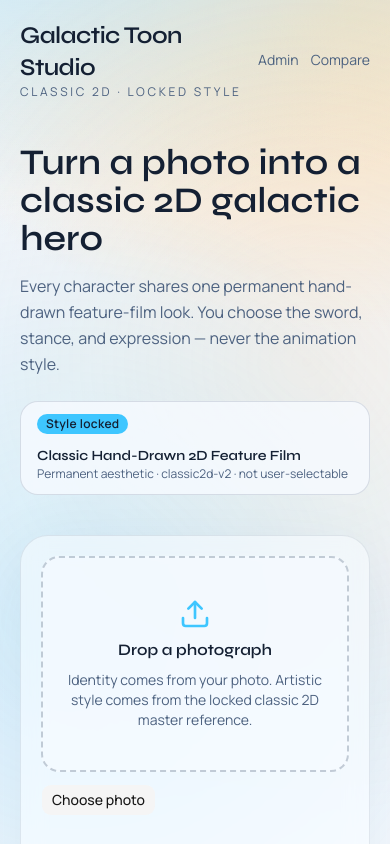
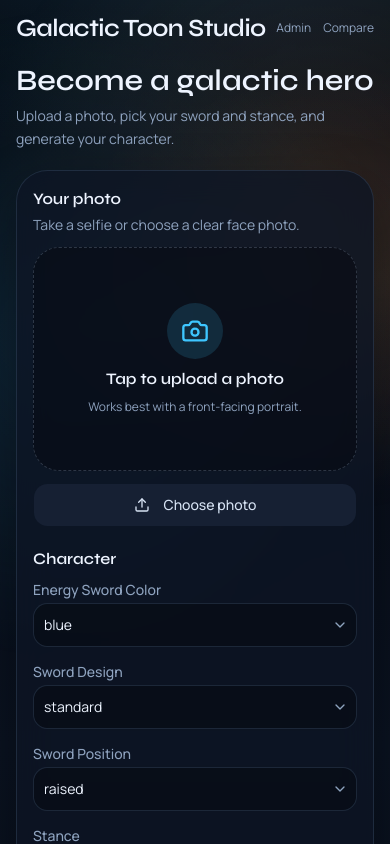
Before and after one commit to cdarrach-code/galactoon, a Next.js app: page / in a window 390 px wide. Shown: the top 844 px of the page. Built offline with nearby package versions, Linux system fonts and the light colour scheme.

Commit message:
Mobile-first dark galactic studio UI
Restyle for dark space aesthetics, emphasize photo upload, remove
style-lock messaging from the UI, and lock framing to three-quarter.

Co-authored-by: cdarrach <cdarrach@gmail.com>

```diff
--- a/src/app/globals.css
+++ b/src/app/globals.css
@@ -7,9 +7,9 @@
 @theme inline {
   --color-background: var(--background);
   --color-foreground: var(--foreground);
-  --font-sans: var(--font-sans);
+  --font-sans: var(--font-body);
   --font-mono: var(--font-geist-mono);
-  --font-heading: var(--font-sans);
+  --font-heading: var(--font-display);
   --color-sidebar-ring: var(--sidebar-ring);
   --color-sidebar-border: var(--sidebar-border);
   --color-sidebar-accent-foreground: var(--sidebar-accent-foreground);
@@ -49,72 +49,47 @@
 }
 
 :root {
-  --background: oklch(1 0 0);
-  --foreground: oklch(0.145 0 0);
-  --card: oklch(1 0 0);
-  --card-foreground: oklch(0.145 0 0);
-  --popover: oklch(1 0 0);
-  --popover-foreground: oklch(0.145 0 0);
-  --primary: oklch(0.205 0 0);
-  --primary-foreground: oklch(0.985 0 0);
-  --secondary: oklch(0.97 0 0);
-  --secondary-foreground: oklch(0.205 0 0);
-  --muted: oklch(0.97 0 0);
-  --muted-foreground: oklch(0.556 0 0);
-  --accent: oklch(0.97 0 0);
-  --accent-foreground: oklch(0.205 0 0);
-  --destructive: oklch(0.577 0.245 27.325);
-  --border: oklch(0.922 0 0);
-  --input: oklch(0.922 0 0);
-  --ring: oklch(0.708 0 0);
-  --chart-1: oklch(0.87 0 0);
-  --chart-2: oklch(0.556 0 0);
-  --chart-3: oklch(0.439 0 0);
-  --chart-4: oklch(0.371 0 0);
-  --chart-5: oklch(0.269 0 0);
-  --radius: 0.625rem;
-  --sidebar: oklch(0.985 0 0);
-  --sidebar-foreground: oklch(0.145 0 0);
-  --sidebar-primary: oklch(0.205 0 0);
-  --sidebar-primary-foreground: oklch(0.985 0 0);
-  --sidebar-accent: oklch(0.97 0 0);
-  --sidebar-accent-foreground: oklch(0.205 0 0);
-  --sidebar-border: oklch(0.922 0 0);
-  --sidebar-ring: oklch(0.708 0 0);
-}
+  --background: #070b14;
+  --foreground: #e8eef8;
+  --card: #0d1524;
+  --card-foreground: #e8eef8;
+  --popover: #101a2c;
+  --popover-foreground: #e8eef8;
+  --primary: #3ec6ff;
+  --primary-foreground: #041018;
+  --secondary: #162033;
+  --secondary-foreground: #d7e3f4;
+  --muted: #121b2c;
+  --muted-foreground: #8fa3bf;
+  --accent: #1a2740;
+  --accent-foreground: #e8eef8;
+  --destructive: #ff6b6b;
+  --border: rgb(140 180 230 / 14%);
+  --input: rgb(140 180 230 / 16%);
+  --ring: #3ec6ff;
+  --chart-1: #3ec6ff;
+  --chart-2: #8fa3bf;
+  --chart-3: #5ad0ff;
+  --chart-4: #2a3d5c;
+  --chart-5: #162033;
+  --radius: 0.9rem;
+  --sidebar: #0d1524;
+  --sidebar-foreground: #e8eef8;
+  --sidebar-primary: #3ec6ff;
+  --sidebar-primary-foreground: #041018;
+  --sidebar-accent: #162033;
+  --sidebar-accent-foreground: #e8eef8;
+  --sidebar-border: rgb(140 180 230 / 14%);
+  --sidebar-ring: #3ec6ff;
 
-.dark {
-  --background: oklch(0.145 0 0);
-  --foreground: oklch(0.985 0 0);
-  --card: oklch(0.205 0 0);
-  --card-foreground: oklch(0.985 0 0);
-  --popover: oklch(0.205 0 0);
-  --popover-foreground: oklch(0.985 0 0);
-  --primary: oklch(0.922 0 0);
-  --primary-foreground: oklch(0.205 0 0);
-  --secondary: oklch(0.269 0 0);
-  --secondary-foreground: oklch(0.985 0 0);
-  --muted: oklch(0.269 0 0);
-  --muted-foreground: oklch(0.708 0 0);
-  --accent: oklch(0.269 0 0);
-  --accent-foreground: oklch(0.985 0 0);
-  --destructive: oklch(0.704 0.191 22.216);
-  --border: oklch(1 0 0 / 10%);
-  --input: oklch(1 0 0 / 15%);
-  --ring: oklch(0.556 0 0);
-  --chart-1: oklch(0.87 0 0);
-  --chart-2: oklch(0.556 0 0);
-  --chart-3: oklch(0.439 0 0);
-  --chart-4: oklch(0.371 0 0);
-  --chart-5: oklch(0.269 0 0);
-  --sidebar: oklch(0.205 0 0);
-  --sidebar-foreground: oklch(0.985 0 0);
-  --sidebar-primary: oklch(0.488 0.243 264.376);
-  --sidebar-primary-foreground: oklch(0.985 0 0);
-  --sidebar-accent: oklch(0.269 0 0);
-  --sidebar-accent-foreground: oklch(0.985 0 0);
-  --sidebar-border: oklch(1 0 0 / 10%);
-  --sidebar-ring: oklch(0.556 0 0);
+  --ink: #eef4ff;
+  --ink-soft: #9db0c9;
+  --muted-copy: #8fa3bf;
+  --panel: rgb(13 21 36 / 78%);
+  --plasma: #3ec6ff;
+  --plasma-deep: #1490d0;
+  --danger: #ff7b7b;
+  --void: #05080f;
 }
 
 @layer base {
@@ -129,45 +104,33 @@
   }
 }
 
-:root {
-  --ink: #142033;
-  --ink-soft: #2a3d5c;
-  --muted-copy: #4d6280;
-  --panel: #f7fbff;
-  --plasma: #3ec6ff;
-  --plasma-deep: #1287c9;
-  --danger: #c0392b;
-  --studio-glow: #9fd8ff;
-  --nebula-a: #b8e6ff;
-  --nebula-b: #ffe2b8;
-  --nebula-c: #d4f5e8;
-}
-
 .studio-shell {
   color: var(--ink);
   background:
-    radial-gradient(1200px 700px at 12% -10%, var(--nebula-a), transparent 60%),
-    radial-gradient(900px 600px at 90% 0%, var(--nebula-b), transparent 55%),
-    radial-gradient(800px 500px at 50% 100%, var(--nebula-c), transparent 50%),
-    linear-gradient(180deg, #eef6ff 0%, #f8fbff 45%, #eef3f8 100%);
+    radial-gradient(900px 520px at 50% -8%, rgb(62 198 255 / 16%), transparent 55%),
+    radial-gradient(700px 420px at 100% 18%, rgb(255 170 90 / 10%), transparent 50%),
+    radial-gradient(600px 380px at 0% 70%, rgb(80 160 255 / 10%), transparent 45%),
+    linear-gradient(180deg, #05080f 0%, #0a1220 48%, #070b14 100%);
+  min-height: 100dvh;
 }
 
 .nebula-layer {
   background:
-    radial-gradient(circle at 20% 30%, rgb(62 198 255 / 18%), transparent 28%),
-    radial-gradient(circle at 78% 18%, rgb(255 190 120 / 16%), transparent 26%),
-    radial-gradient(circle at 62% 72%, rgb(120 220 180 / 14%), transparent 30%);
-  animation: nebula-drift 18s ease-in-out infinite alternate;
+    radial-gradient(circle at 18% 22%, rgb(62 198 255 / 14%), transparent 26%),
+    radial-gradient(circle at 82% 12%, rgb(255 176 110 / 10%), transparent 24%),
+    radial-gradient(circle at 70% 78%, rgb(90 180 255 / 10%), transparent 28%);
+  animation: nebula-drift 20s ease-in-out infinite alternate;
 }
 
 .sparkle-layer {
   background-image:
-    radial-gradient(1.5px 1.5px at 12% 22%, rgb(20 32 51 / 35%), transparent),
-    radial-gradient(1.5px 1.5px at 28% 68%, rgb(20 32 51 / 25%), transparent),
-    radial-gradient(1.5px 1.5px at 71% 34%, rgb(20 32 51 / 30%), transparent),
-    radial-gradient(1.5px 1.5px at 86% 76%, rgb(20 32 51 / 22%), transparent),
-    radial-gradient(1.5px 1.5px at 48% 14%, rgb(20 32 51 / 28%), transparent);
-  animation: sparkle-twinkle 4.5s ease-in-out infinite;
+    radial-gradient(1.2px 1.2px at 10% 18%, rgb(232 238 248 / 70%), transparent),
+    radial-gradient(1.2px 1.2px at 24% 62%, rgb(232 238 248 / 45%), transparent),
+    radial-gradient(1.2px 1.2px at 68% 28%, rgb(232 238 248 / 55%), transparent),
+    radial-gradient(1.2px 1.2px at 86% 72%, rgb(232 238 248 / 40%), transparent),
+    radial-gradient(1.2px 1.2px at 46% 12%, rgb(232 238 248 / 50%), transparent),
+    radial-gradient(1.2px 1.2px at 52% 88%, rgb(232 238 248 / 35%), transparent);
+  animation: sparkle-twinkle 5s ease-in-out infinite;
 }
 
 .brand-mark {
@@ -175,23 +138,31 @@
 }
 
 .hero-block {
-  animation: brand-rise 900ms 80ms cubic-bezier(0.22, 1, 0.36, 1) both;
+  animation: brand-rise 900ms 60ms cubic-bezier(0.22, 1, 0.36, 1) both;
 }
 
-.style-lock {
-  animation: brand-rise 950ms 140ms cubic-bezier(0.22, 1, 0.36, 1) both;
+.studio-panel {
+  border: 1px solid rgb(140 180 230 / 14%);
+  background: var(--panel);
+  backdrop-filter: blur(16px);
+  box-shadow: 0 18px 50px rgb(0 0 0 / 35%);
 }
 
 .generate-btn {
   background: linear-gradient(135deg, var(--plasma-deep), var(--plasma));
-  color: #062033;
-  box-shadow: 0 10px 30px rgb(18 135 201 / 28%);
+  color: #041018;
+  font-weight: 700;
+  box-shadow: 0 10px 28px rgb(20 144 208 / 28%);
   transition: transform 180ms ease, box-shadow 180ms ease;
 }
 
 .generate-btn:hover:not(:disabled) {
   transform: translateY(-1px);
-  box-shadow: 0 14px 34px rgb(18 135 201 / 34%);
+  box-shadow: 0 14px 34px rgb(20 144 208 / 36%);
+}
+
+.upload-zone {
+  min-height: clamp(14rem, 42vw, 18rem);
 }
 
 @keyframes nebula-drift {
@@ -199,7 +170,7 @@
     transform: translate3d(0, 0, 0) scale(1);
   }
   to {
-    transform: translate3d(1.5%, -1.5%, 0) scale(1.04);
+    transform: translate3d(1.2%, -1.2%, 0) scale(1.05);
   }
 }
 
@@ -209,14 +180,14 @@
     opacity: 0.35;
   }
   50% {
-    opacity: 0.8;
+    opacity: 0.85;
   }
 }
 
 @keyframes brand-rise {
   from {
     opacity: 0;
-    transform: translateY(14px);
+    transform: translateY(12px);
   }
   to {
     opacity: 1;
@@ -228,8 +199,7 @@
   .nebula-layer,
   .sparkle-layer,
   .brand-mark,
-  .hero-block,
-  .style-lock {
+  .hero-block {
     animation: none;
   }
 }
--- a/src/app/layout.tsx
+++ b/src/app/layout.tsx
@@ -16,7 +16,12 @@ const syne = Syne({
 export const metadata: Metadata = {
   title: "Galactic Toon Studio",
   description:
-    "Transform photographs into classic hand-drawn 2D galactic cartoon characters with a permanently locked animation style.",
+    "Upload a photo and become a galactic hero — customize your energy sword, stance, and expression.",
+  viewport: {
+    width: "device-width",
+    initialScale: 1,
+    viewportFit: "cover",
+  },
 };
 
 export default function RootLayout({ children }: LayoutProps<"/">) {
--- a/src/components/studio/customization-panel.tsx
+++ b/src/components/studio/customization-panel.tsx
@@ -11,7 +11,6 @@ import {
 import {
   BACKGROUNDS,
   EXPRESSIONS,
-  FRAMINGS,
   STANCES,
   SWORD_COLORS,
   SWORD_DESIGNS,
@@ -19,18 +18,19 @@ import {
   type CharacterCustomization,
 } from "@/lib/style/types";
 
-const LABELS: Record<keyof CharacterCustomization, string> = {
+type UserSettingKey = Exclude<keyof CharacterCustomization, "framing">;
+
+const LABELS: Record<UserSettingKey, string> = {
   swordColor: "Energy Sword Color",
   swordDesign: "Sword Design",
   swordPosition: "Sword Position",
   stance: "Stance",
   expression: "Expression",
   background: "Background",
-  framing: "Framing",
 };
 
 const OPTIONS: {
-  [K in keyof CharacterCustomization]: readonly CharacterCustomization[K][];
+  [K in UserSettingKey]: readonly CharacterCustomization[K][];
 } = {
   swordColor: SWORD_COLORS,
   swordDesign: SWORD_DESIGNS,
@@ -38,7 +38,6 @@ const OPTIONS: {
   stance: STANCES,
   expression: EXPRESSIONS,
   background: BACKGROUNDS,
-  framing: FRAMINGS,
 };
 
 function formatOption(value: string): string {
@@ -59,30 +58,35 @@ export function CustomizationPanel({
   onChange,
   disabled,
 }: CustomizationPanelProps) {
-  const keys = Object.keys(LABELS) as (keyof CharacterCustomization)[];
+  const keys = Object.keys(LABELS) as UserSettingKey[];
 
   return (
-    <fieldset className="space-y-4" disabled={disabled}>
-      <legend className="font-[family-name:var(--font-display)] text-lg text-[color:var(--ink)]">
-        Character settings
+    <fieldset className="space-y-3" disabled={disabled}>
+      <legend className="font-[family-name:var(--font-display)] text-base text-[color:var(--ink)] sm:text-lg">
+        Character
       </legend>
-      <p className="text-sm text-[color:var(--muted-copy)]">
-        Customize the character only. The classic 2D animation style stays fixed
-        for every generation.
-      </p>
-      <div className="grid gap-4 sm:grid-cols-2">
+      <div className="grid gap-3">
         {keys.map((key) => (
-          <div key={key} className="space-y-2">
-            <Label htmlFor={key}>{LABELS[key]}</Label>
+          <div key={key} className="space-y-1.5">
+            <Label htmlFor={key} className="text-[color:var(--muted-copy)]">
+              {LABELS[key]}
+            </Label>
             <Select
               value={value[key]}
               disabled={disabled}
               onValueChange={(next) => {
                 if (!next) return;
-                onChange({ ...value, [key]: next });
+                onChange({
+                  ...value,
+                  [key]: next,
+                  framing: "three-quarter",
+                });
               }}
             >
-              <SelectTrigger id={key} className="w-full bg-[color:var(--panel)]">
+              <SelectTrigger
+                id={key}
+                className="min-h-11 w-full bg-[color:var(--void)]/50"
+              >
                 <SelectValue />
               </SelectTrigger>
               <SelectContent>
--- a/src/components/studio/photo-upload.tsx
+++ b/src/components/studio/photo-upload.tsx
@@ -2,7 +2,7 @@
 
 import { useRef, useState } from "react";
 import { Button } from "@/components/ui/button";
-import { Upload, X } from "lucide-react";
+import { Camera, Upload, X } from "lucide-react";
 
 interface PhotoUploadProps {
   file: File | null;
@@ -33,13 +33,25 @@ export function PhotoUpload({
 
   return (
     <div className="space-y-3">
-      <div
+      <div className="space-y-1">
+        <h2 className="font-[family-name:var(--font-display)] text-base text-[color:var(--ink)] sm:text-lg">
+          Your photo
+        </h2>
+        <p className="text-sm text-[color:var(--muted-copy)]">
+          Take a selfie or choose a clear face photo.
+        </p>
+      </div>
+
+      <button
+        type="button"
+        disabled={disabled}
         className={[
-          "relative flex min-h-52 flex-col items-center justify-center overflow-hidden rounded-2xl border-2 border-dashed transition-colors",
+          "upload-zone relative flex w-full flex-col items-center justify-center overflow-hidden rounded-2xl border border-dashed transition-colors",
           dragOver
-            ? "border-[color:var(--plasma)] bg-[color:var(--plasma)]/15"
-            : "border-[color:var(--ink-soft)]/25 bg-[color:var(--panel)]/70",
+            ? "border-[color:var(--plasma)] bg-[color:var(--plasma)]/10"
+            : "border-[color:var(--ink-soft)]/25 bg-[color:var(--void)]/45",
         ].join(" ")}
+        onClick={() => inputRef.current?.click()}
         onDragOver={(e) => {
           e.preventDefault();
           setDragOver(true);
@@ -48,26 +60,26 @@ export function PhotoUpload({
         onDrop={(e) => {
           e.preventDefault();
           setDragOver(false);
-          const dropped = e.dataTransfer.files?.[0] ?? null;
-          acceptFile(dropped);
+          acceptFile(e.dataTransfer.files?.[0] ?? null);
         }}
       >
         {previewUrl ? (
           // eslint-disable-next-line @next/next/no-img-element
           <img
             src={previewUrl}
-            alt="Uploaded identity photograph"
+            alt="Uploaded photo preview"
             className="absolute inset-0 h-full w-full object-cover"
           />
         ) : (
-          <div className="flex flex-col items-center gap-2 px-6 py-10 text-center">
-            <Upload className="h-8 w-8 text-[color:var(--plasma)]" />
+          <div className="flex flex-col items-center gap-2 px-5 py-10 text-center">
+            <div className="flex h-14 w-14 items-center justify-center rounded-full bg-[color:var(--plasma)]/15 text-[color:var(--plasma)]">
+              <Camera className="h-7 w-7" />
+            </div>
             <p className="font-[family-name:var(--font-display)] text-[color:var(--ink)]">
-              Drop a photograph
+              Tap to upload a photo
             </p>
-            <p className="max-w-xs text-sm text-[color:var(--muted-copy)]">
-              Identity comes from your photo. Artistic style comes from the
-              locked classic 2D master reference.
+            <p className="max-w-[16rem] text-xs text-[color:var(--muted-copy)] sm:text-sm">
+              Works best with a front-facing portrait.
             </p>
           </div>
         )}
@@ -75,24 +87,29 @@ export function PhotoUpload({
           ref={inputRef}
           type="file"
           accept="image/*"
+          capture="user"
           className="sr-only"
           disabled={disabled}
           onChange={(e) => acceptFile(e.target.files?.[0] ?? null)}
         />
-      </div>
-      <div className="flex flex-wrap gap-2">
+      </button>
+
+      <div className="flex gap-2">
         <Button
           type="button"
           variant="secondary"
+          className="min-h-11 flex-1"
           disabled={disabled}
           onClick={() => inputRef.current?.click()}
         >
-          {file ? "Replace photo" : "Choose photo"}
+          <Upload className="mr-2 h-4 w-4" />
+          {file ? "Replace" : "Choose photo"}
         </Button>
         {file ? (
           <Button
             type="button"
             variant="ghost"
+            className="min-h-11"
             disabled={disabled}
             onClick={() => {
               if (inputRef.current) inputRef.current.value = "";
--- a/src/components/studio/studio-app.tsx
+++ b/src/components/studio/studio-app.tsx
@@ -3,7 +3,6 @@
 import { useEffect, useMemo, useState, useTransition } from "react";
 import Link from "next/link";
 import { Button } from "@/components/ui/button";
-import { StyleLockBanner } from "@/components/studio/style-lock-banner";
 import { PhotoUpload } from "@/components/studio/photo-upload";
 import { CustomizationPanel } from "@/components/studio/customization-panel";
 import { GenerationResult } from "@/components/studio/generation-result";
@@ -35,7 +34,7 @@ export function StudioApp() {
 
   function handleGenerate() {
     if (!file) {
-      setError("Upload a photograph first.");
+      setError("Upload a photo first.");
       return;
     }
 
@@ -44,7 +43,10 @@ export function StudioApp() {
       try {
         const form = new FormData();
         form.append("photo", file);
-        form.append("customization", JSON.stringify(customization));
+        form.append(
+          "customization",
+          JSON.stringify({ ...customization, framing: "three-quarter" }),
+        );
 
         const response = await fetch("/api/generate", {
           method: "POST",
@@ -72,52 +74,38 @@ export function StudioApp() {
   }
 
   return (
-    <div className="studio-shell relative min-h-screen overflow-hidden">
+    <div className="studio-shell relative overflow-x-hidden">
       <div className="nebula-layer pointer-events-none absolute inset-0" aria-hidden />
       <div className="sparkle-layer pointer-events-none absolute inset-0" aria-hidden />
 
-      <header className="relative z-10 mx-auto flex w-full max-w-6xl items-center justify-between px-5 py-5 sm:px-8">
-        <Link href="/" className="group">
-          <p className="brand-mark font-[family-name:var(--font-display)] text-2xl tracking-tight text-[color:var(--ink)] sm:text-3xl">
+      <header className="relative z-10 mx-auto flex w-full max-w-lg items-center justify-between px-4 pb-2 pt-[max(1rem,env(safe-area-inset-top))] sm:max-w-xl sm:px-5 md:max-w-3xl">
+        <Link href="/" className="min-w-0">
+          <p className="brand-mark font-[family-name:var(--font-display)] text-[1.55rem] leading-none tracking-tight text-[color:var(--ink)] sm:text-3xl">
             Galactic Toon Studio
           </p>
-          <p className="text-xs uppercase tracking-[0.22em] text-[color:var(--muted-copy)]">
-            Classic 2D · locked style
-          </p>
         </Link>
-        <nav className="flex items-center gap-3 text-sm">
-          <Link
-            href="/admin"
-            className="text-[color:var(--muted-copy)] transition-colors hover:text-[color:var(--ink)]"
-          >
+        <nav className="flex shrink-0 items-center gap-3 text-xs text-[color:var(--muted-copy)] sm:text-sm">
+          <Link href="/admin" className="hover:text-[color:var(--ink)]">
             Admin
           </Link>
-          <Link
-            href="/compare"
-            className="text-[color:var(--muted-copy)] transition-colors hover:text-[color:var(--ink)]"
-          >
+          <Link href="/compare" className="hover:text-[color:var(--ink)]">
             Compare
           </Link>
         </nav>
       </header>
 
-      <main className="relative z-10 mx-auto w-full max-w-6xl px-5 pb-20 sm:px-8">
-        <section className="hero-block mb-10 max-w-2xl pt-6 sm:pt-10">
-          <h1 className="font-[family-name:var(--font-display)] text-4xl leading-[1.05] text-[color:var(--ink)] sm:text-5xl">
-            Turn a photo into a classic 2D galactic hero
+      <main className="relative z-10 mx-auto flex w-full max-w-lg flex-col gap-5 px-4 pb-[max(1.5rem,env(safe-area-inset-bottom))] pt-4 sm:max-w-xl sm:px-5 md:max-w-3xl md:gap-6">
+        <section className="hero-block space-y-2">
+          <h1 className="font-[family-name:var(--font-display)] text-[1.85rem] leading-[1.08] text-[color:var(--ink)] sm:text-4xl">
+            Become a galactic hero
           </h1>
-          <p className="mt-4 max-w-xl text-base leading-relaxed text-[color:var(--muted-copy)] sm:text-lg">
-            Every character shares one permanent hand-drawn feature-film look.
-            You choose the sword, stance, and expression — never the animation
-            style.
+          <p className="max-w-md text-sm leading-relaxed text-[color:var(--muted-copy)] sm:text-base">
+            Upload a photo, pick your sword and stance, and generate your
+            character.
           </p>
-          <div className="mt-6">
-            <StyleLockBanner />
-          </div>
         </section>
 
-        <section className="grid gap-8 lg:grid-cols-[1.05fr_0.95fr]">
-          <div className="space-y-8 rounded-[1.75rem] border border-[color:var(--ink-soft)]/10 bg-[color:var(--panel)]/55 p-5 shadow-[0_24px_80px_rgba(20,40,80,0.08)] backdrop-blur-md sm:p-7">
+        <section className="studio-panel space-y-5 rounded-3xl p-4 sm:p-6">
           <PhotoUpload
             file={file}
             previewUrl={previewUrl}
@@ -132,22 +120,21 @@ export function StudioApp() {
           <Button
             type="button"
             size="lg"
-              className="generate-btn w-full sm:w-auto"
+            className="generate-btn h-12 w-full text-base"
             disabled={pending || !file}
             onClick={handleGenerate}
           >
-              {pending ? "Generating…" : "Generate classic 2D character"}
+            {pending ? "Generating…" : "Generate character"}
           </Button>
-          </div>
+        </section>
 
-          <div className="rounded-[1.75rem] border border-[color:var(--ink-soft)]/10 bg-[color:var(--panel)]/55 p-5 shadow-[0_24px_80px_rgba(20,40,80,0.08)] backdrop-blur-md sm:p-7">
+        <section className="studio-panel rounded-3xl p-4 sm:p-6">
           <GenerationResult
             imageUrl={imageUrl}
             metadata={metadata}
             loading={pending}
             error={error}
           />
-          </div>
         </section>
       </main>
     </div>
--- a/src/lib/prompt/build-generation-prompt.ts
+++ b/src/lib/prompt/build-generation-prompt.ts
@@ -59,7 +59,6 @@ const BACKGROUND_COPY: Record<CharacterCustomization["background"], string> = {
 };
 
 const FRAMING_COPY: Record<CharacterCustomization["framing"], string> = {
-  "full-body": "full-body framing showing the complete figure head to toe",
   "three-quarter": "three-quarter framing from mid-thighs upward",
 };
 
@@ -92,6 +91,8 @@ export function normalizeCustomization(
   return {
     ...DEFAULT_CUSTOMIZATION,
     ...(partial ?? {}),
+    // Framing is product-locked to three-quarter; never honor full-body.
+    framing: "three-quarter",
   };
 }
 
--- a/src/lib/style/customization-schema.ts
+++ b/src/lib/style/customization-schema.ts
@@ -49,6 +49,8 @@ export function parseCustomization(
     delete clone.fixedStyleInstructions;
     delete clone.masterReference;
     delete clone.model;
+    // Framing is fixed product-wide — coerce any legacy/full-body values.
+    clone.framing = "three-quarter";
     return characterCustomizationSchema.parse(clone);
   }
 
--- a/src/lib/style/types.ts
+++ b/src/lib/style/types.ts
@@ -29,7 +29,8 @@ export const EXPRESSIONS = ["friendly", "focused", "serious"] as const;
 
 export const BACKGROUNDS = ["transparent", "galaxy", "alien-planet"] as const;
 
-export const FRAMINGS = ["full-body", "three-quarter"] as const;
+/** Framing is fixed to three-quarter — not offered as a user control. */
+export const FRAMINGS = ["three-quarter"] as const;
 
 export type SwordColor = (typeof SWORD_COLORS)[number];
 export type SwordDesign = (typeof SWORD_DESIGNS)[number];
@@ -58,7 +59,7 @@ export const DEFAULT_CUSTOMIZATION: CharacterCustomization = {
   stance: "action",
   expression: "friendly",
   background: "transparent",
-  framing: "full-body",
+  framing: "three-quarter",
 };
 
 export interface GeneratedImageMetadata {
```
Also changed, not shown: src/components/studio/generation-result.tsx (+10 -45 lines), 1 other file (tests, documents, lock files or other folders). Lines whose indentation alone changed are shown as unchanged.
